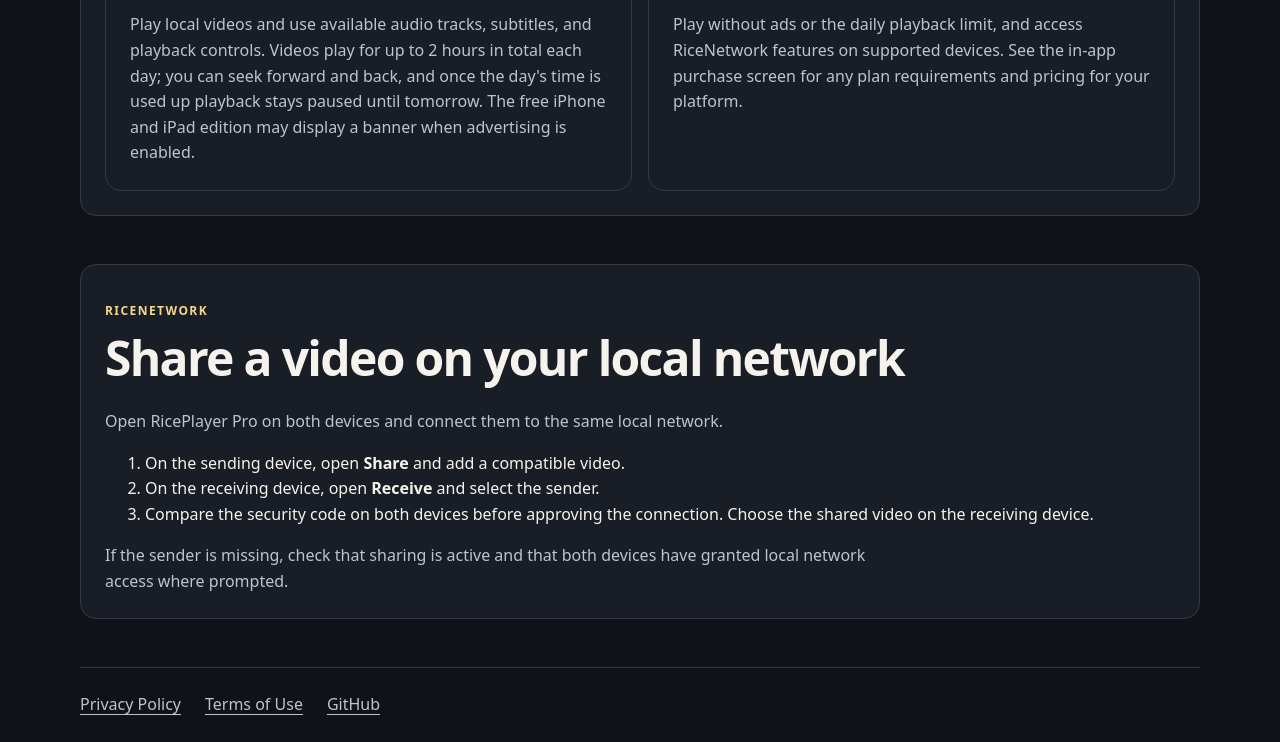
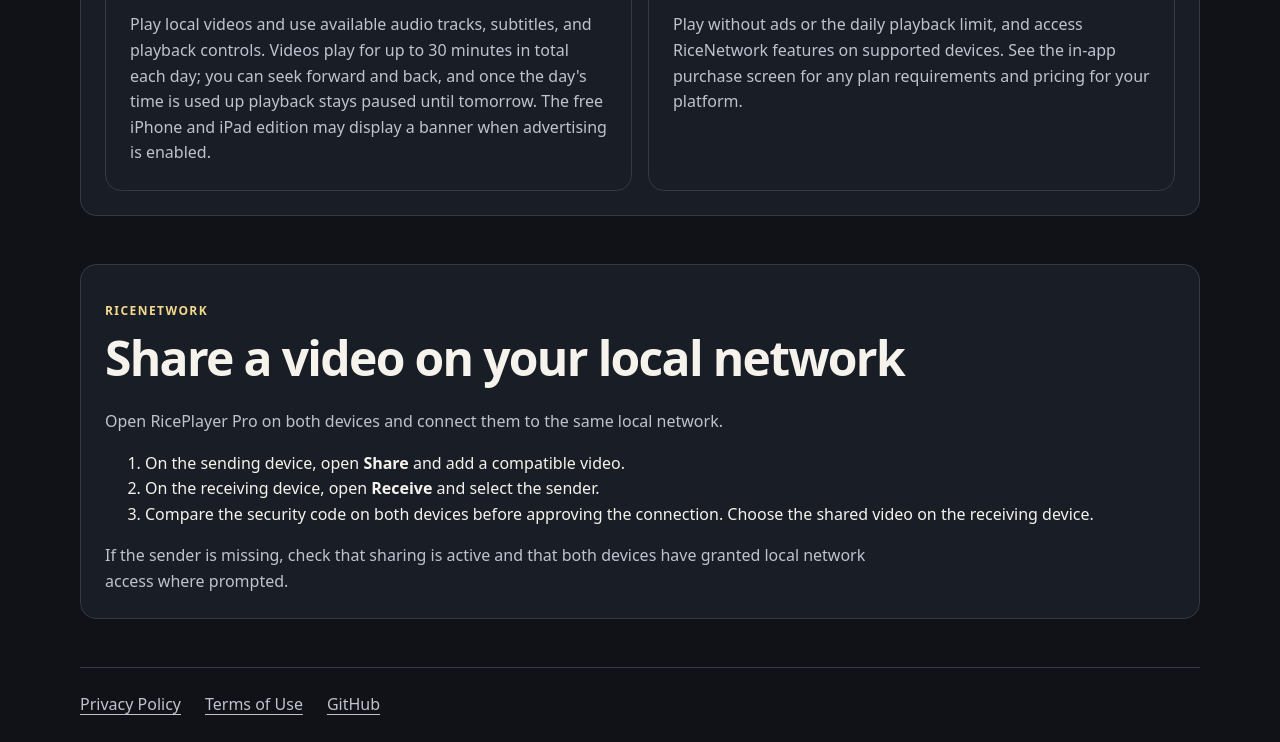
Before and after one commit to cp529414/RicePlayer, a plain HTML site: page docs/index.html in a window 1280 px wide. Shown: the part 1344-2086 px from the top of the page. Drawn offline with Linux system fonts and the light colour scheme.

Commit message:
Describe the Basic 30-minutes-per-day limit
Co-Authored-By: Claude Sonnet 5.5 <noreply@anthropic.com>

```diff
--- a/docs/index.html
+++ b/docs/index.html
@@ -31,7 +31,7 @@
 <section class="sharing" id="editions" aria-labelledby="editions-title">
 <h2 id="editions-title">Free and Pro</h2>
 <div class="grid">
-<article><h3>RicePlayer</h3><p>Play local videos and use available audio tracks, subtitles, and playback controls. Videos play for up to 2 hours in total each day; you can seek forward and back, and once the day's time is used up playback stays paused until tomorrow. The free iPhone and iPad edition may display a banner when advertising is enabled.</p></article>
+<article><h3>RicePlayer</h3><p>Play local videos and use available audio tracks, subtitles, and playback controls. Videos play for up to 30 minutes in total each day; you can seek forward and back, and once the day's time is used up playback stays paused until tomorrow. The free iPhone and iPad edition may display a banner when advertising is enabled.</p></article>
 <article><h3>RicePlayer Pro</h3><p>Play without ads or the daily playback limit, and access RiceNetwork features on supported devices. See the in-app purchase screen for any plan requirements and pricing for your platform.</p></article>
 </div>
 </section>
```
Also changed, not shown: docs/zh-Hant/index.html (+1 -1 lines).
